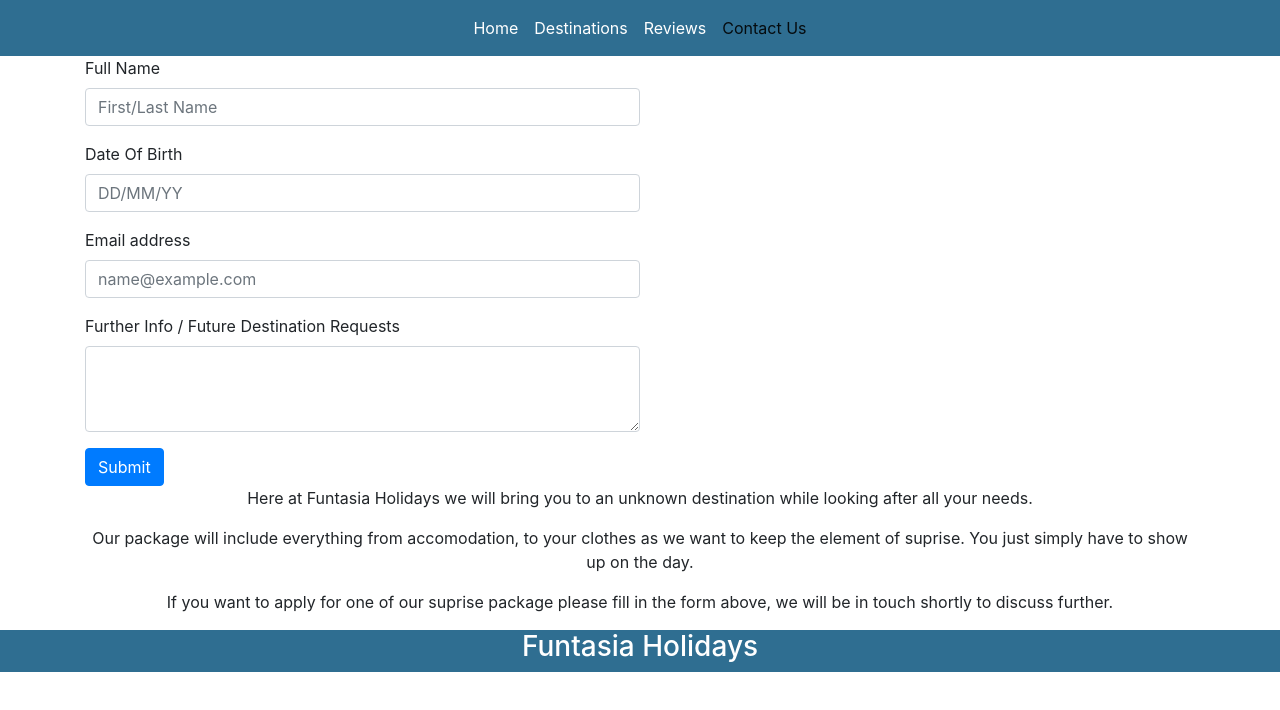
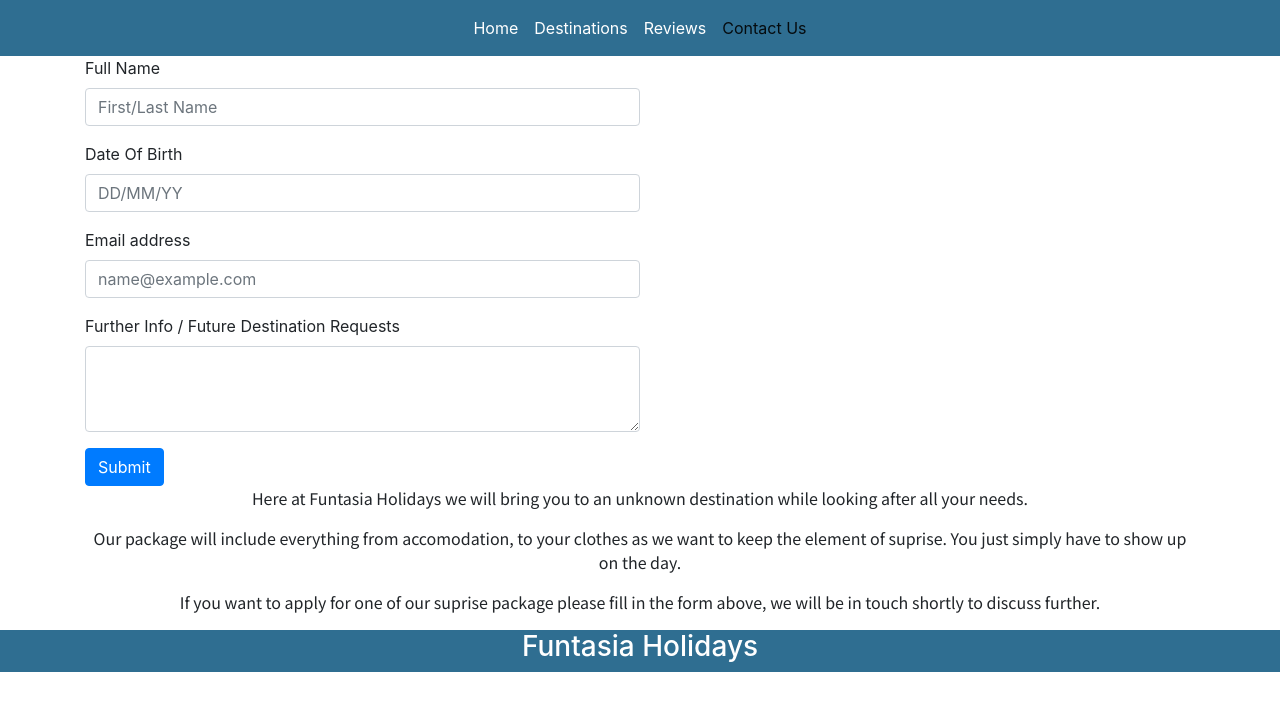
Before and after one commit to Code-Institute-Submissions/holiday-website-milestone-2, a plain HTML site: page contact-us.html in a window 1280 px wide. Drawn offline with nearby package versions, Linux system fonts and the light colour scheme.

Commit message:
i added a new font to target the text on the home and contact us page

```diff
--- a/assets/css/style.css
+++ b/assets/css/style.css
@@ -1,3 +1,5 @@
+@import url('https://fonts.googleapis.com/css?family=Noto+Sans+TC&display=swap: 500');
+
 /* images */
 
 
@@ -54,6 +56,8 @@
     text-align: center;
     padding-top: 20px;
     font-size: 20px;
+    font-family: 'Noto Sans TC', sans-serif;
+    font-weight: 500;
 }
 
 .dest-heading {
@@ -64,6 +68,8 @@
 
 .contact-info {
     text-align: center;
+    font-family: 'Noto Sans TC', sans-serif;
+    font-weight: 500;
 
 }
 
```
